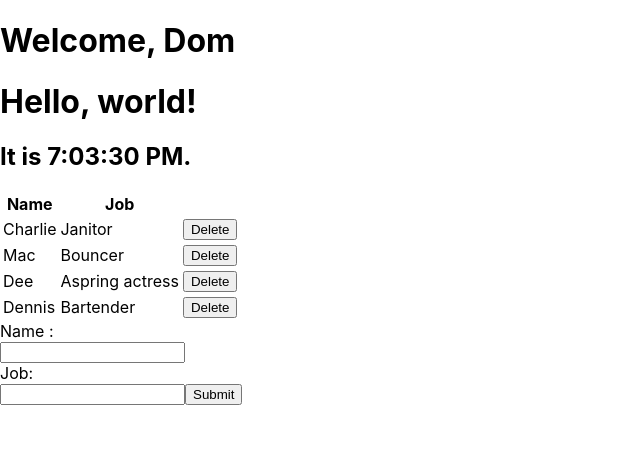
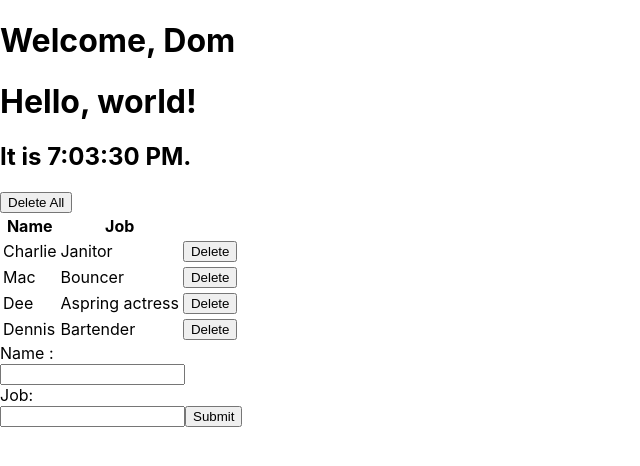
Before and after one commit to dd-code-immersives/react-app-tutorial, a React (Create React App) app: page / in a window 1280 px wide. Shown: the top 466 px of the page, without its empty margins (0-640 px from the left). Built offline with nearby package versions, Linux system fonts and the light colour scheme.

Commit message:
added Delete All Button to Table.js

```diff
--- a/src/App.js
+++ b/src/App.js
@@ -13,7 +13,6 @@
 function Welcome(props){
   return <h1>Welcome, {props.name}</h1>
 }
-
 
 class App extends Component {
     // set initial state of component
@@ -51,16 +50,6 @@
             }),
         })
     }
-
-    // // create method to add a character
-    // addCharacter = (name_, job) => {
-
-    //   this.characters.push({name: name_, });
-    //   this.setState({
-    //     characters: this.characters
-    //   });
-    // }
-
     //we add the handle submit here , because
     //the characters are in here
     // NOTE ON SYNTAX: passing a character to addCharacter
@@ -70,8 +59,14 @@
       this.setState({characters: [...this.state.characters, character ]})
     }
 
+    //delete all the characters
+    removeAllCharacters = () => {
+      this.setState({characters:[]})
+    }
+
     /* you always have a render function
      in a component. */
+
     render() {
 
       // make sure return only returns one html element!
@@ -85,6 +80,7 @@
           <Table
             characterData={this.state.characters}
             removeCharacter={this.removeCharacter}
+            removeAllCharacters={this.removeAllCharacters}
           />
           <Form addCharacter={this.addCharacter}/>
         </div>
--- a/src/Form.js
+++ b/src/Form.js
@@ -35,7 +35,7 @@
         this.props.addCharacter(this.state);
 
         //clear inputs by setting form to inital state
-        this.setState(this.initialState);
+        this.setState(this.initalState);
 
 
     }
--- a/src/Table.js
+++ b/src/Table.js
@@ -18,6 +18,12 @@
 create two simple function components to make
 our table code more readable
 */
+
+//DELETE ALL BUTTON Simple Component
+const DeleteAllButton = (props) => {
+  return <button onClick={() => props.removeAllCharacters()}> Delete All</button>
+}
+
 
 //TABLE HEADER SIMPLE COMPONENT
 const TableHeader = () => {
@@ -57,10 +63,13 @@
         //read props passed in from App.js
         const {
           characterData,
-          removeCharacter
+          removeCharacter,
+          removeAllCharacters
         } = this.props;
 
         return (
+          <div id="table">
+          <DeleteAllButton removeAllCharacters={removeAllCharacters}/>
           <table>
             <TableHeader/>
             <TableBody
@@ -68,8 +77,9 @@
               removeCharacter={removeCharacter}
              />
           </table>
+          </div>
         )
       }
-}
+ }
 
 export default Table
```
